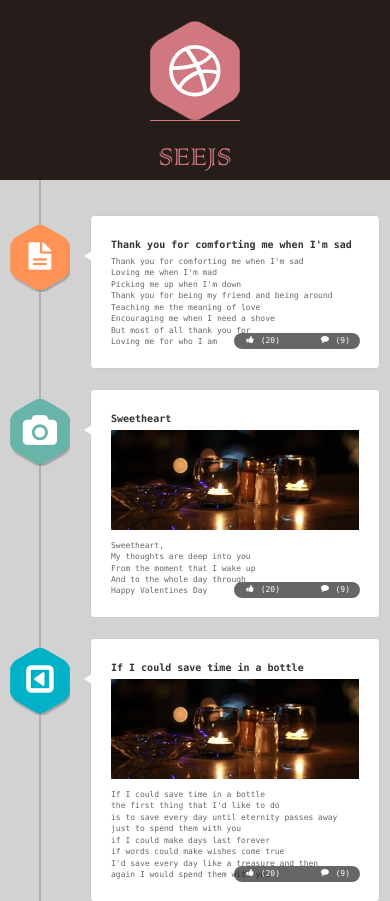
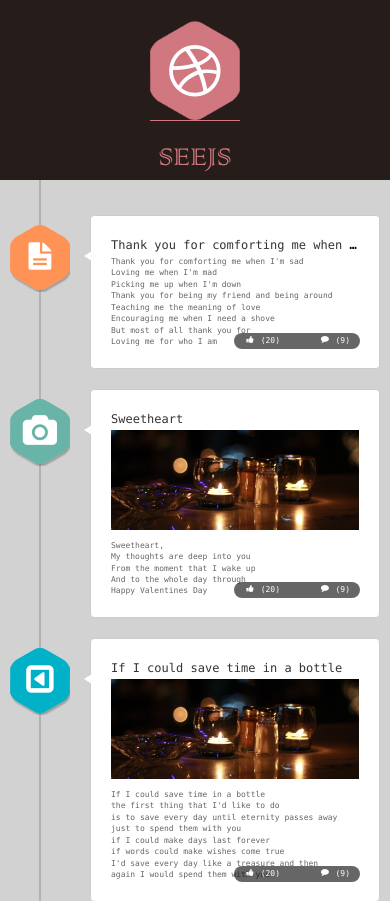
Before and after one commit to mailzwj/seejs, a PHP site: page / in a window 390 px wide. Shown: the top 901 px of the page. Run offline with PHP 8.4, Linux system fonts and the light colour scheme; some web fonts are replaced.

Commit message:
Update index.css

```diff
--- a/assets/css/index.css
+++ b/assets/css/index.css
@@ -67,7 +67,7 @@
 
 .article .art-title {
     height: 40px;
-    font-size: 18px;
+    font-size: 24px;
     line-height: 36px;
     white-space: nowrap;
     -ms-text-overflow: ellipsis;
@@ -77,7 +77,7 @@
 
 .article .art-link {
     color: #333;
-    font-weight: 600;
+    font-weight: normal;
 }
 
 .article .art-link:hover {
@@ -196,7 +196,7 @@
     .article .art-title {
         height: 20px;
         line-height: 18px;
-        font-size: 10px;
+        font-size: 12px;
     }
 
     .article .art-theme {
```
